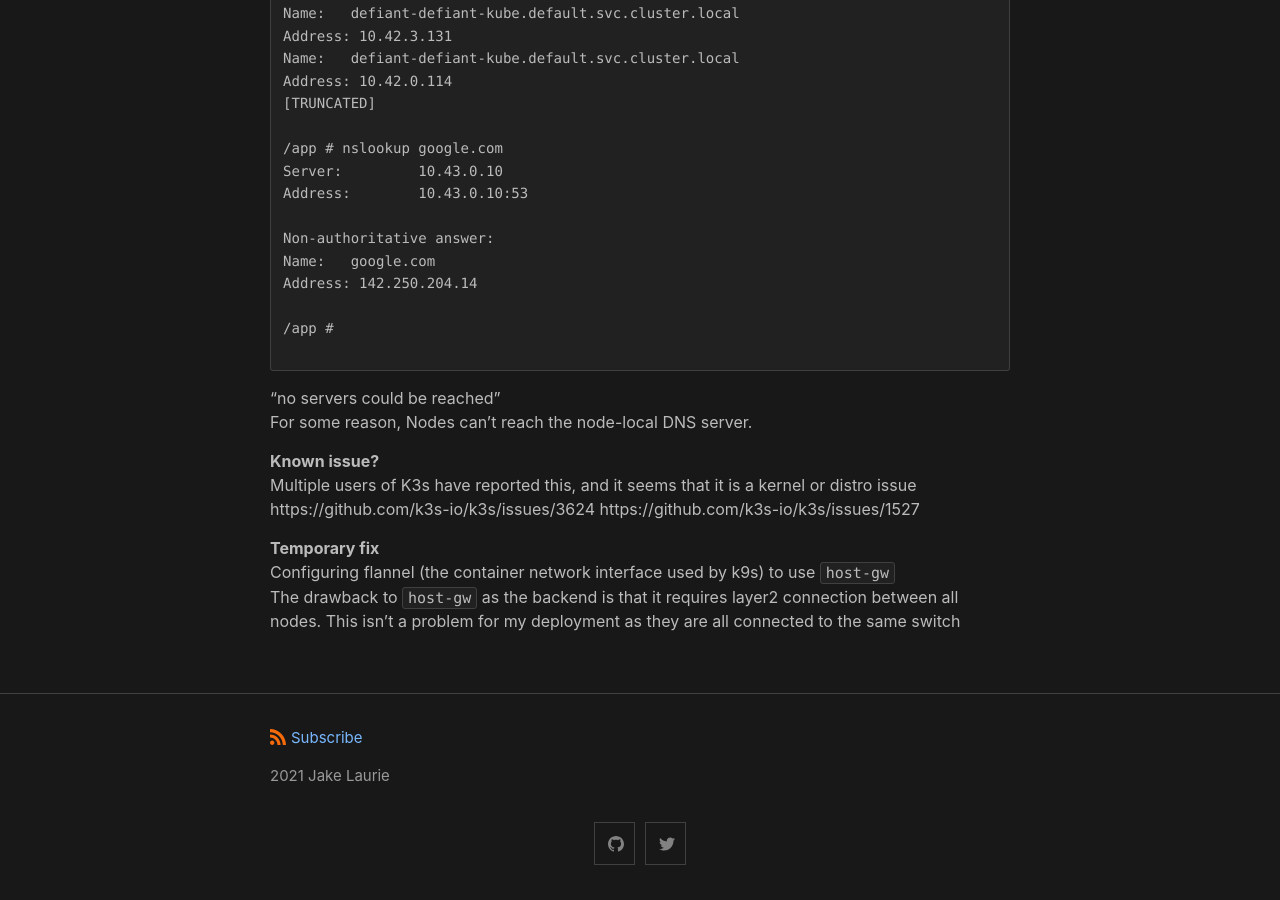
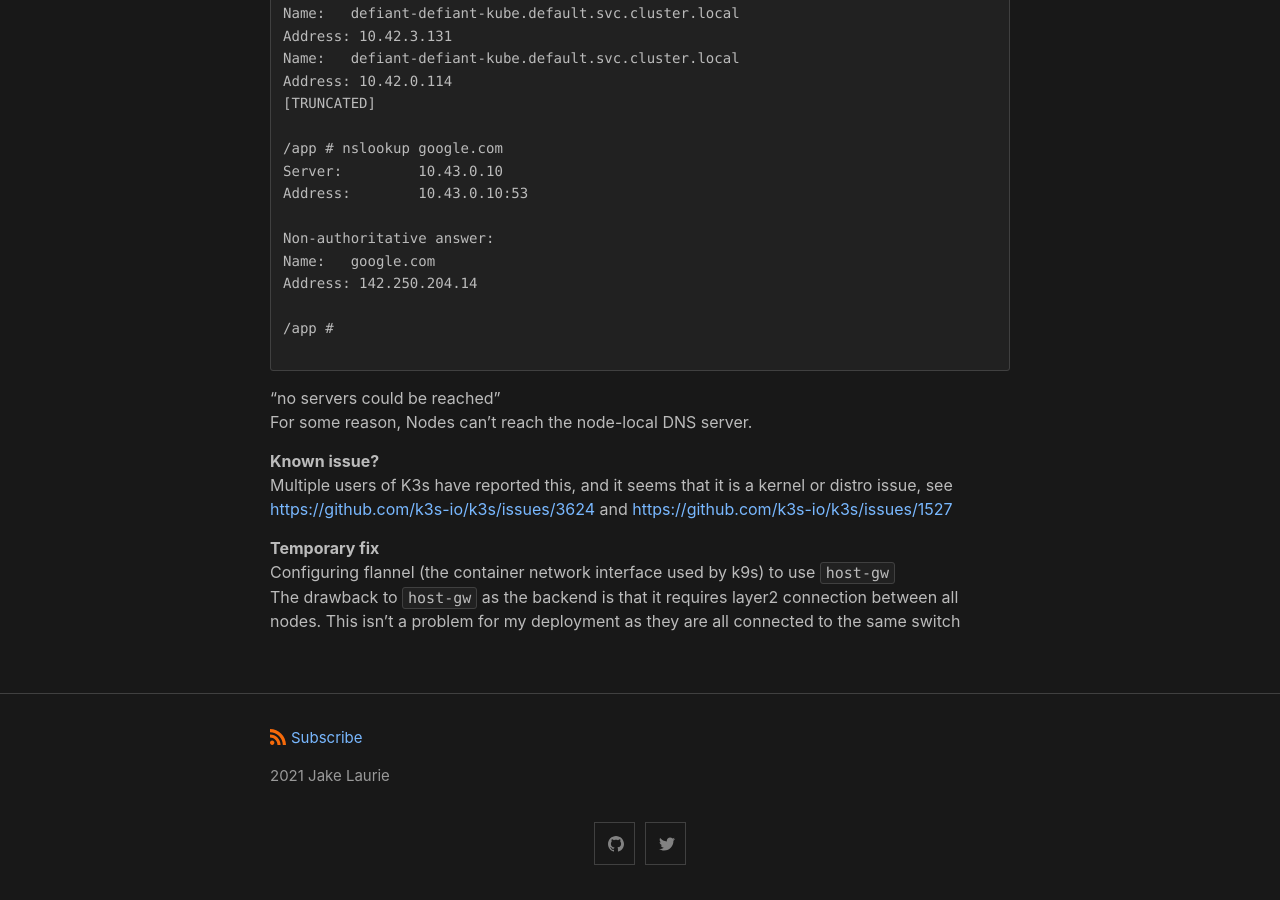
Before and after one commit to xtenduke/xtenduke.github.io, a Jekyll site: the page built from _posts/2021-07-25-k9s-dns.markdown, in a window 1280 px wide and 900 px high, scrolled down 1026 px. Built offline with Jekyll 4.4.1, drawn with Linux system fonts in a browser that asks for light colours.

Commit message:
Update 2021-07-25-k9s-dns.markdown

```diff
--- a/_posts/2021-07-25-k9s-dns.markdown
+++ b/_posts/2021-07-25-k9s-dns.markdown
@@ -63,9 +63,9 @@ Address: 142.250.204.14
 For some reason, Nodes can't reach the node-local DNS server.
 
 **Known issue?**\
-Multiple users of K3s have reported this, and it seems that it is a kernel or distro issue
-https://github.com/k3s-io/k3s/issues/3624
-https://github.com/k3s-io/k3s/issues/1527
+Multiple users of K3s have reported this, and it seems that it is a kernel or distro issue, see\
+<https://github.com/k3s-io/k3s/issues/3624> and
+<https://github.com/k3s-io/k3s/issues/1527>
 
 **Temporary fix**\
  Configuring flannel (the container network interface used by k9s) to use `host-gw`\
```
